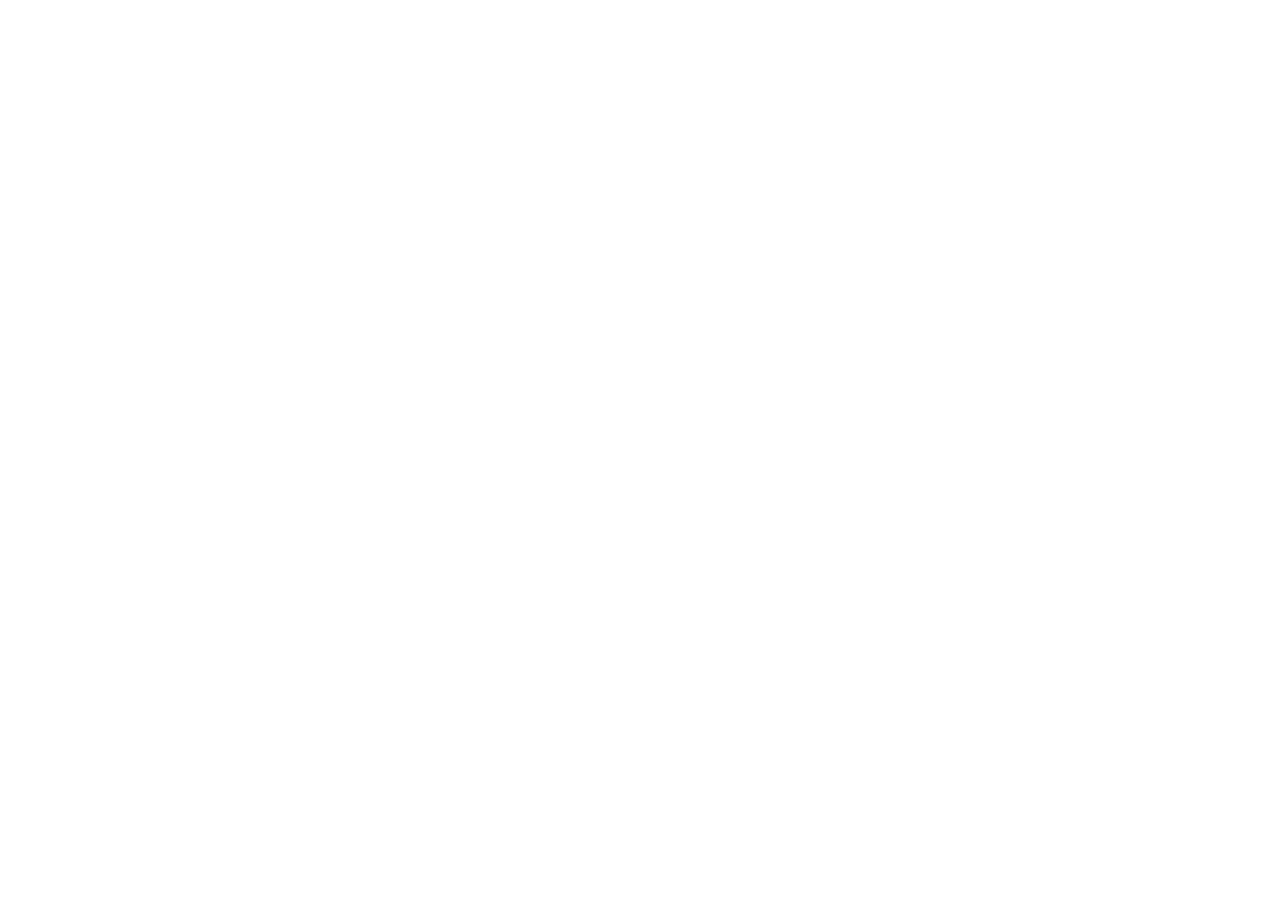
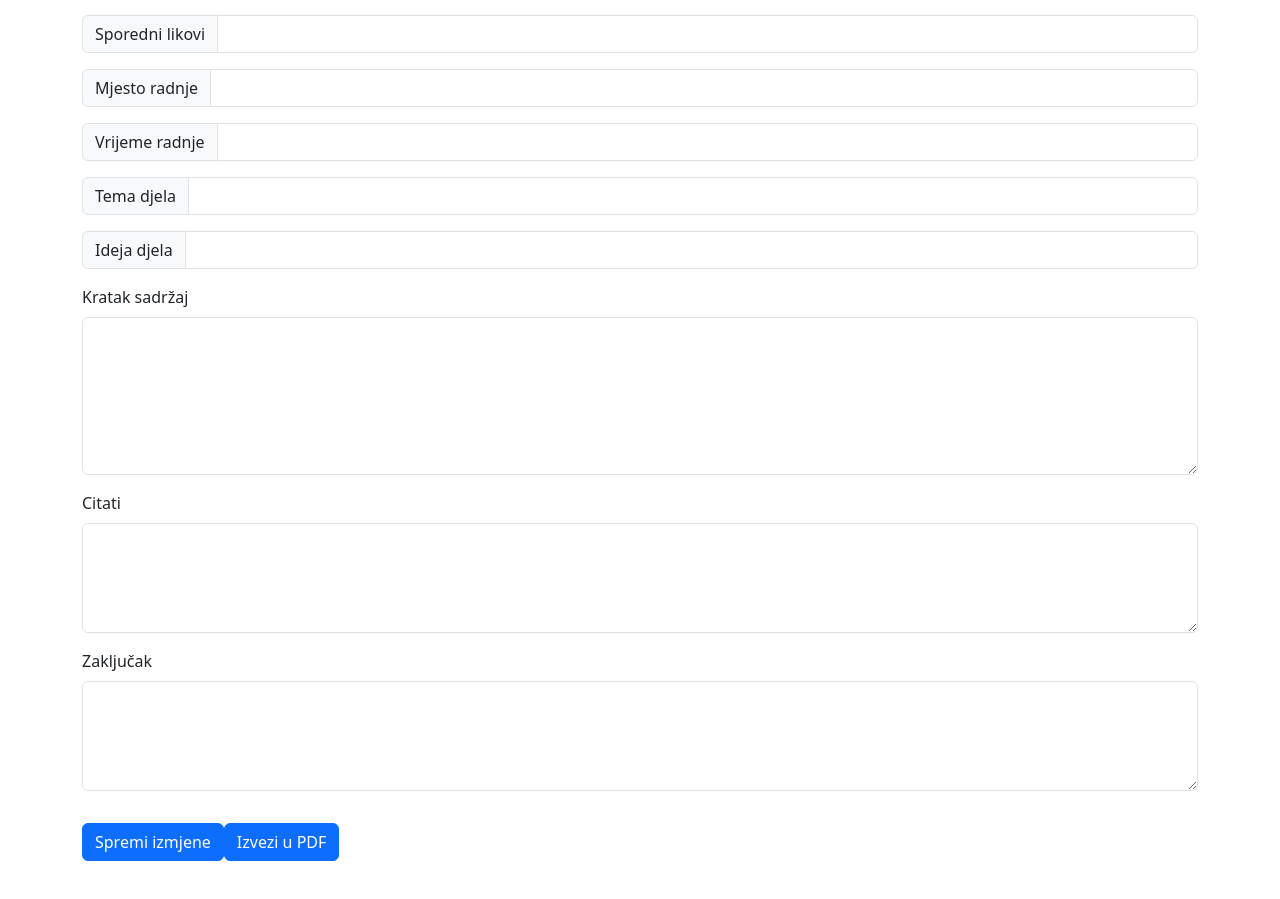
Before and after one commit to JosipHudolin/leptira, a React (Create React App) app: page /mybook/1 in a window 1280 px wide. Before the commit this address led to /login. Shown: the part 635-1534 px from the top of the page. Before the commit the page ends 800 px from the top, so only its background shows below. Built offline with nearby package versions, Linux system fonts and the light colour scheme; no server answers.

Commit message:
Napravljen render MyBooka (#4)

```diff
--- a/src/App.js
+++ b/src/App.js
@@ -18,14 +18,14 @@
         <BrowserRouter>
           <Navbar />
           <GlobalError />
-          <Redirect>
+          <Redirect disabled>
             <Routes>
               <Route path="/" element={<Home />} />
               <Route path="/login" element={<Login />} />
               <Route path="/newbook" element={<NewBook />} />
               <Route path="/profile" element={<Profile />} />
               <Route path="/register" element={<Register />} />
-              <Route path="/mybook" element={<MyBook />} />
+              <Route path="/mybook/:bookId" element={<MyBook />} />
             </Routes>
           </Redirect>
         </BrowserRouter>
--- a/src/components/BookCard.js
+++ b/src/components/BookCard.js
@@ -10,7 +10,7 @@
           {props.author}
         </Card.Subtitle>
         <Card.Text>{props.theme}</Card.Text>
-        <Card.Link href="#">Pregledaj</Card.Link>
+        <Card.Link href={"mybook/" + props.id}>Pregledaj</Card.Link>
         <Card.Link href="#">PDF</Card.Link>
       </Card.Body>
     </Card>
--- a/src/components/Redirect.js
+++ b/src/components/Redirect.js
@@ -2,7 +2,7 @@
 import { UserContext } from "../contexts/UserContext";
 import { useNavigate, useLocation } from "react-router-dom";
 
-const Redirect = ({ children }) => {
+const Redirect = ({ children, disabled = false }) => {
   const allowedRoutes = ["/login", "/register"];
 
   const user = useContext(UserContext);
@@ -13,6 +13,8 @@
   const [firstLoad, setFirstLoad] = useState(true);
 
   useEffect(() => {
+    if (disabled) return;
+
     if (firstLoad) {
       setFirstLoad(false);
       return;
--- a/src/pages/MyBook.js
+++ b/src/pages/MyBook.js
@@ -5,8 +5,13 @@
 import { db } from "../config";
 import { GlobalErrorContext } from "../contexts/GlobarErrorContext";
 import { periods } from "../data/periods";
+import { useNavigate, useParams } from "react-router-dom";
 
-const MyBook = (props) => {
+const MyBook = () => {
+  const navigate = useNavigate();
+
+  const { bookId } = useParams();
+
   const [bookName, setBookName] = useState("");
 
   const [author, setAuthor] = useState("");
@@ -44,9 +49,11 @@
   useEffect(() => {
     (async () => {
       if (!user) return;
-      const bookRef = doc(db, "book", props.id);
+      try {
+        const bookRef = doc(db, "book", bookId);
         const bookSnap = await getDoc(bookRef);
         const bookData = bookSnap.data();
+        if (bookData.user !== user.uid) navigate("/");
         setBookName(bookData.bookName);
         setAuthor(bookData.author);
         setAuthorNote(bookData.authorNote);
@@ -62,11 +69,14 @@
         setSummary(bookData.summary);
         setQuotes(bookData.quotes);
         setConclusion(bookData.conclusion);
+      } catch (error) {
+        console.log(error);
+      }
     })();
-  }, [user, props]);
+  }, [user]);
 
-  const HandleSave = async (e) => {
-    e.preventDeafault();
+  const handleSave = async (e) => {
+    e.preventDefault();
     try {
       const bookFinal = {
         bookName,
@@ -86,7 +96,7 @@
         conclusion,
         user: user.uid,
       };
-      const bookRef = doc(db, "book", props.id);
+      const bookRef = doc(db, "book", bookId);
       await updateDoc(bookRef, bookFinal);
     } catch (error) {
       setGlobalError(error.message);
@@ -296,7 +306,7 @@
           className="mt-3 mb-5"
           variant="primary"
           type="submit"
-          onClick={HandleSave}
+          onClick={handleSave}
         >
           Spremi izmjene
         </Button>
```
Lines whose indentation alone changed are shown as unchanged.
